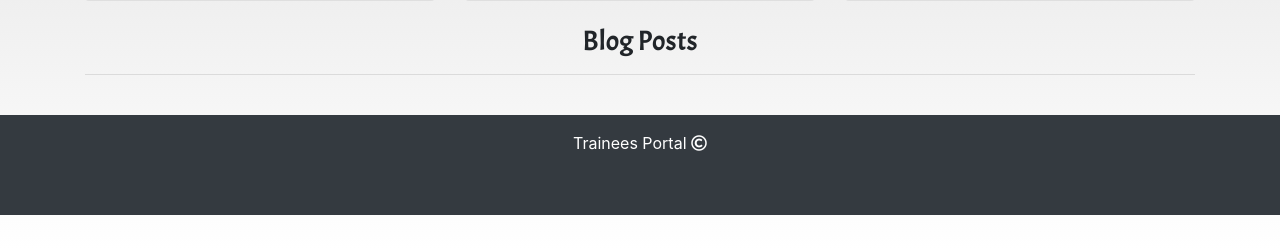
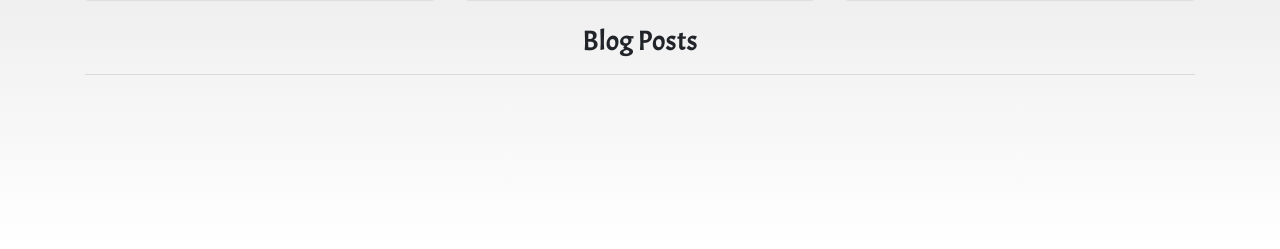
Before and after one commit to Georgette-Lumbe/traineesportal, a Django app: page / in a window 1280 px wide. Shown: the part 551-800 px from the top of the page. Run offline with Django 3.2, Linux system fonts and the light colour scheme; data that the repository does not hold is empty; some libraries are stand-ins or nearby versions.

Commit message:
Add phone and tablet wireframes, remove footer

```diff
--- a/blog/views.py
+++ b/blog/views.py
@@ -2,6 +2,7 @@
 from django.shortcuts import render, redirect, get_object_or_404
 from django.contrib.auth.decorators import login_required
 from django.contrib import messages
+from django.urls import path
 from . forms import Notes, NotesForm, AssignmentForm, TaskForm, CommentForm
 from . models import Assignments, Tasks, Post
 
@@ -120,7 +121,7 @@ def update_assignment(_request, pk=None):
     assignment = Assignments.objects.get(id=pk)
     assignment.is_finished = True if assignment.is_finished is False else False
     assignment.save()
-    return redirect('assignments')
+    return redirect('profile')
 
 
 def delete_assignment(_request, pk=None):
@@ -180,7 +181,7 @@ def update_task(_request, pk=None):
     task = Tasks.objects.get(id=pk)
     task.is_finished = True if task.is_finished is False else False
     task.save()
-    return redirect('tasks')
+    return redirect('profile')
 
 
 def delete_task(_request, pk=None):
--- a/static/css/style.css
+++ b/static/css/style.css
@@ -204,12 +204,6 @@ a:hover {
     color: #0E6CFC;
 }
 
-footer {
-    clear: both;
-    position: relative;
-    height: 100px;
-}
-
 /*------------------------------------------Media queries*/
 
 /*Max width before this PARTICULAR table gets nasty. This query will take effect
--- a/templates/base.html
+++ b/templates/base.html
@@ -96,11 +96,6 @@
 
   </main>
 
-  <!--=====================Footer========================-->
-  <footer class="footer mt-auto py-3 bg-dark">
-    <p class="m-0 text-center text-white">Trainees Portal <i class="far fa-copyright"></i></p>
-  </footer>
-
   <script src="https://cdnjs.cloudflare.com/ajax/libs/jquery/3.3.1/jquery.min.js"></script>
   <script src="https://cdnjs.cloudflare.com/ajax/libs/popper.js/1.14.7/umd/popper.min.js"
     integrity="sha384-UO2eT0CpHqdSJQ6hJty5KVphtPhzWj9WO1clHTMGa3JDZwrnQq4sF86dIHNDz0W1" crossorigin="anonymous">
```
Also changed, not shown: README.md, documentation/wireframes/assignements_tablet.png (added), documentation/wireframes/assignments_phone.png (added), documentation/wireframes/home_phone.png (added), documentation/wireframes/home_tablet.png (added), documentation/wireframes/login_phone.png (added), documentation/wireframes/login_tablet.png (added), documentation/wireframes/notes_phone.png (added), documentation/wireframes/notes_tablet.png (added), documentation/wireframes/post_phone.png (added), documentation/wireframes/post_tablet.png (added), documentation/wireframes/signup_phone.png (added), documentation/wireframes/signup_tablet.png (added), documentation/wireframes/tasks_phone.png (added), 1 more files, 1 other file.
